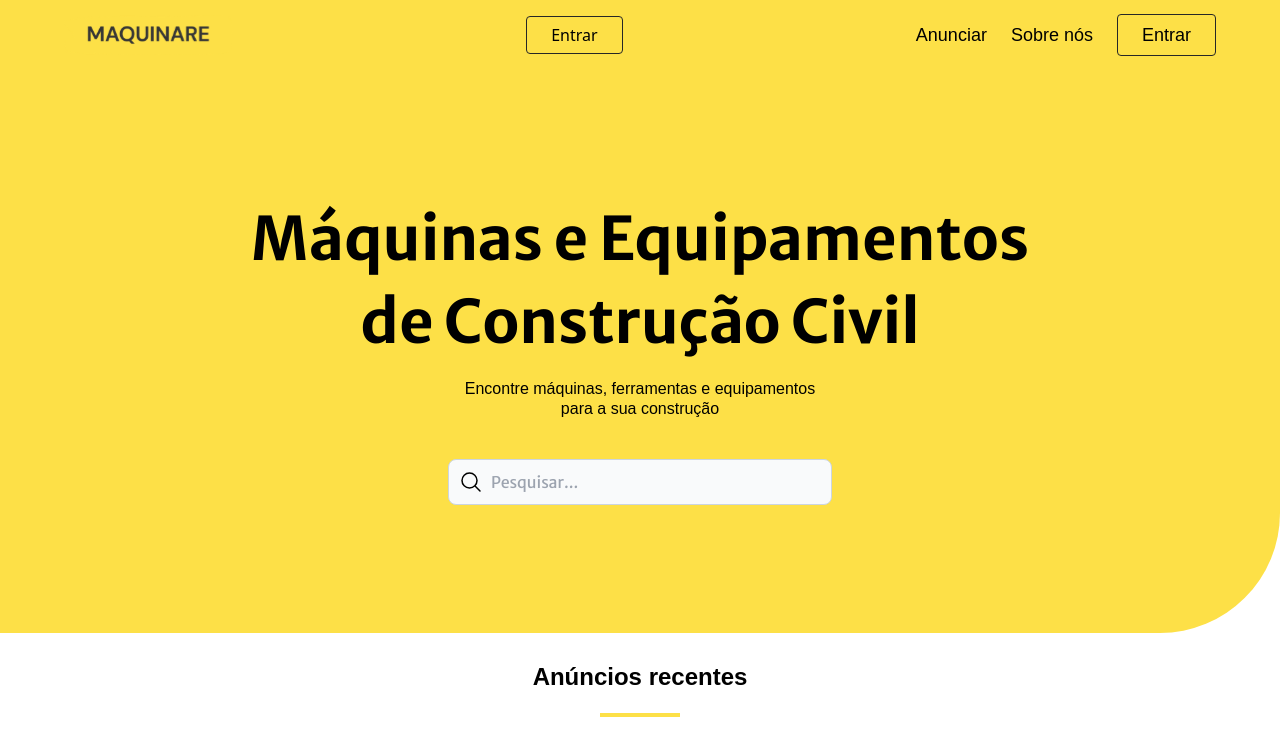
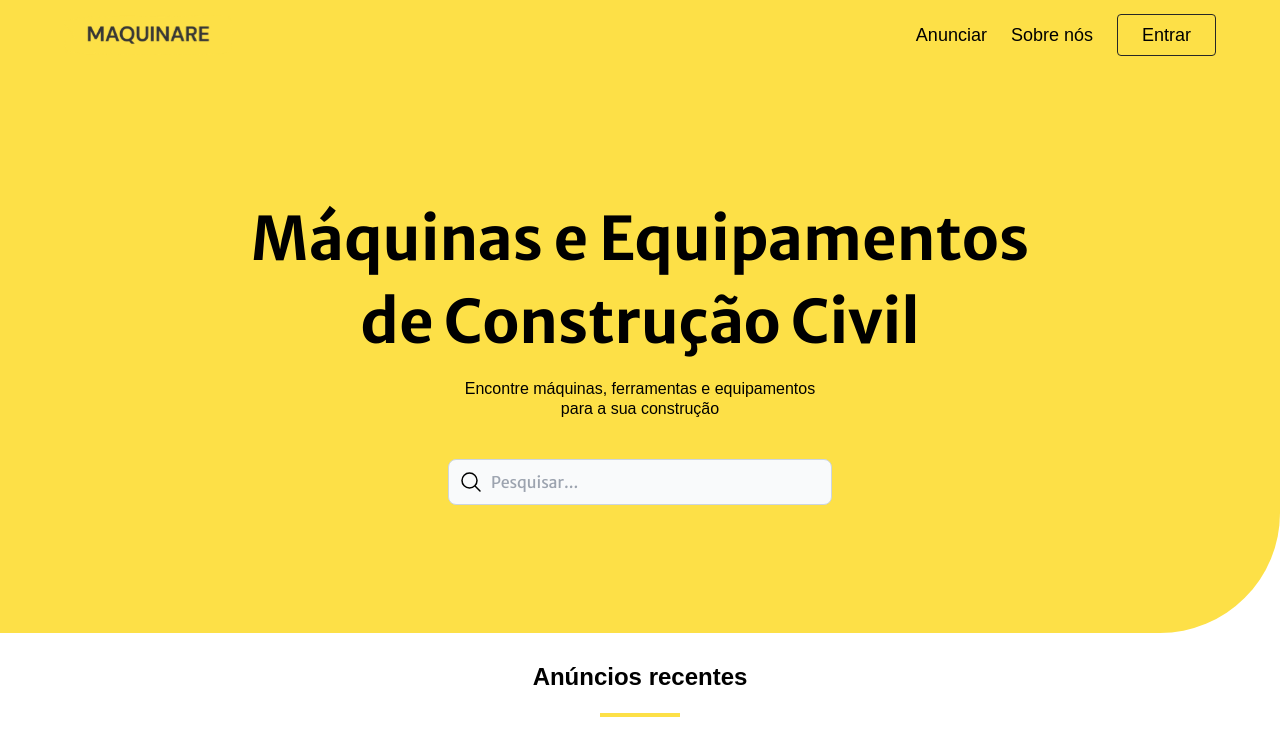
Before and after one commit to gabrielyin/MaquinareV2, a Next.js app: page / in a window 1280 px wide. Shown: the top 735 px of the page. Built offline with nearby package versions, Linux system fonts and the light colour scheme; no server answers; a web font is replaced by a local one.

Commit message:
[CHORE] refaturar header com botoes responsivos

```diff
--- a/src/components/Header.tsx
+++ b/src/components/Header.tsx
@@ -33,7 +33,7 @@ export default function Header() {
         ) : (
           <Link
             href="/auth/login"
-            className="rounded border border-neutral-800 bg-transparent px-6 py-1.5 transition hover:border-transparent hover:bg-slate-900 hover:bg-opacity-10"
+            className="rounded border border-neutral-800 bg-transparent px-6 py-1.5 transition hover:border-transparent hover:bg-slate-900 hover:bg-opacity-10 md:hidden"
           >
             <>Entrar</>
           </Link>
```
